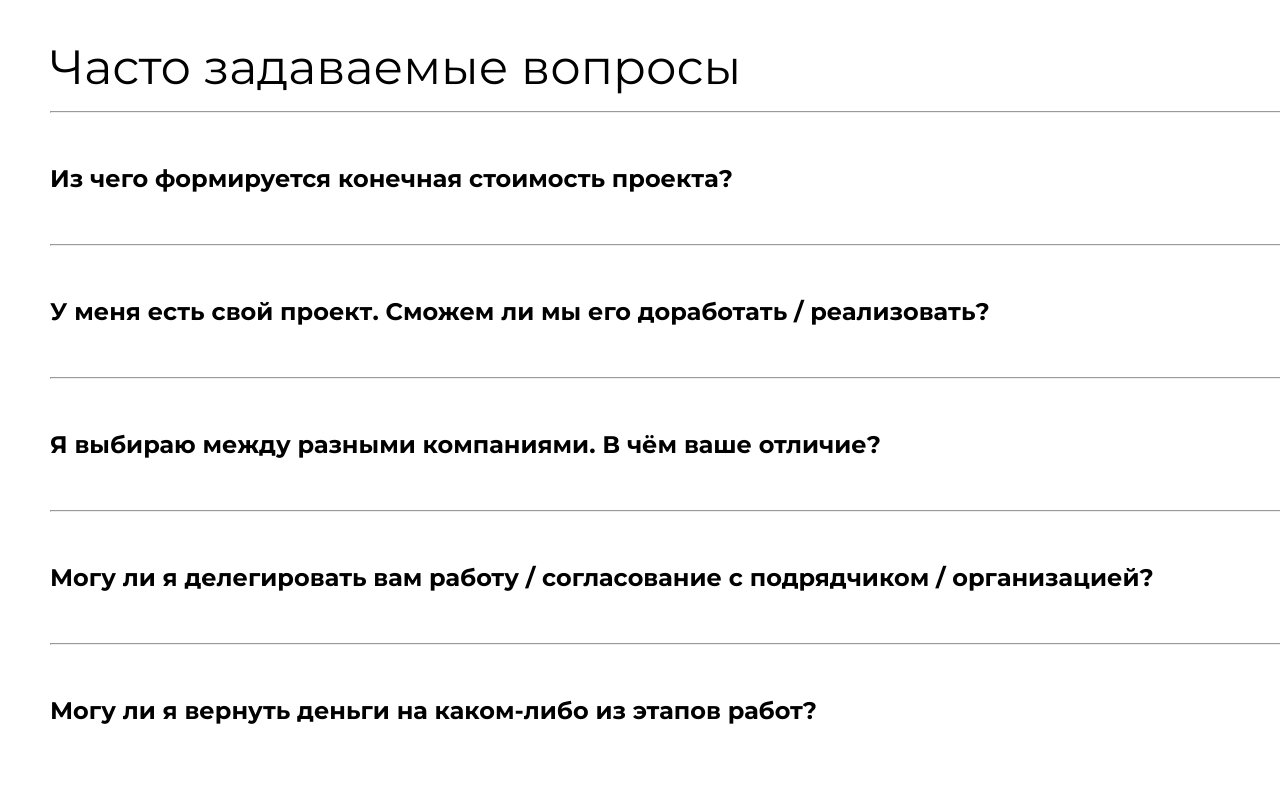
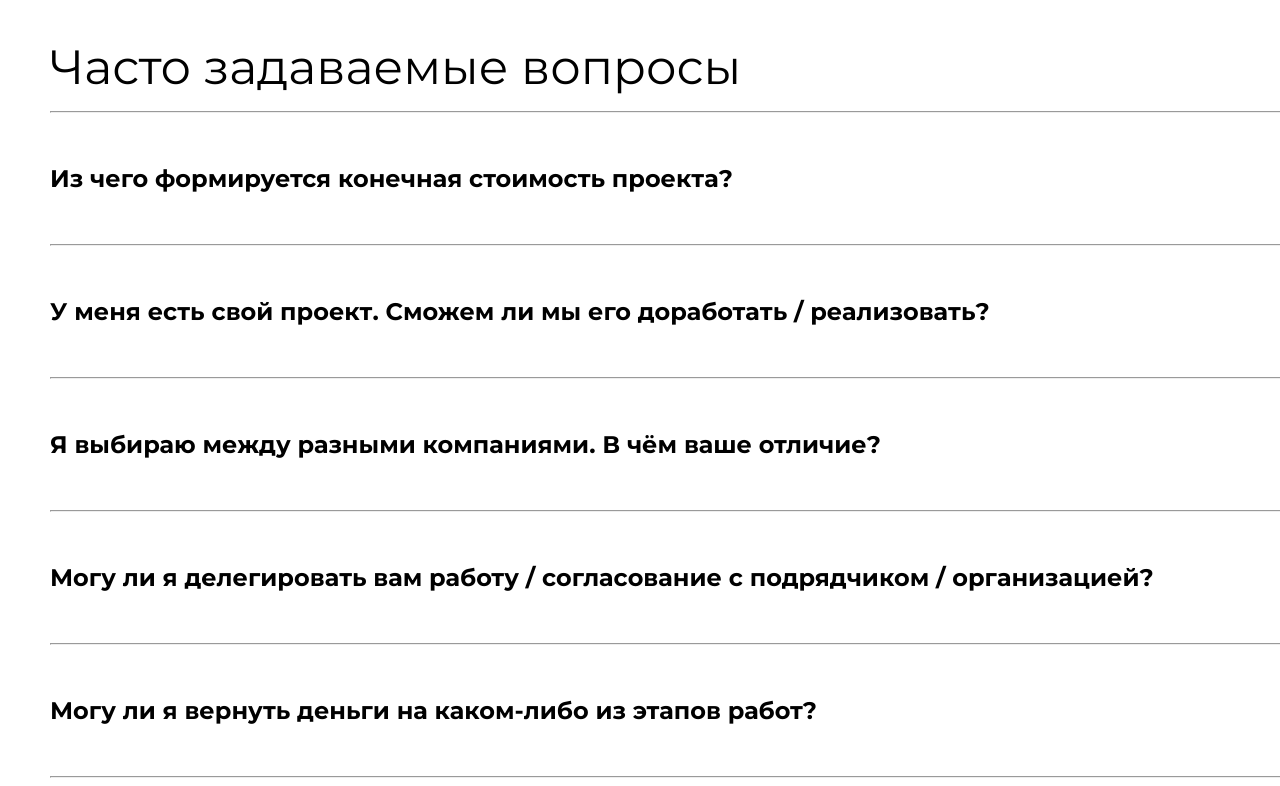
Before and after one commit to mejidza/evclide, a plain HTML site: page index.html in a window 1280 px wide. Shown: the part 2403-3189 px from the top of the page. Drawn offline with Linux system fonts and the light colour scheme.

Commit message:
visual hotfix

```diff
--- a/index.html
+++ b/index.html
@@ -224,6 +224,7 @@
             <img src="./img/FAQ-plus-image.png" alt="plus image" class="FAQ-plus-image">
         </a>
         </div>
+        <hr class="FAQ-line">
         </div>
     </section>
   </body>
```
